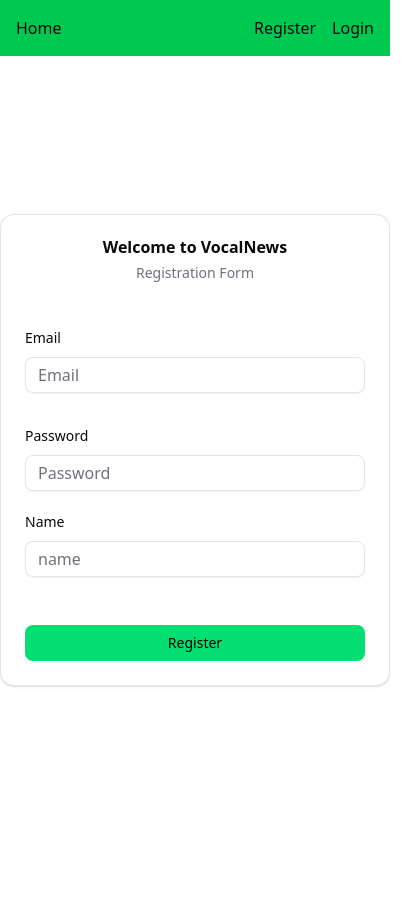
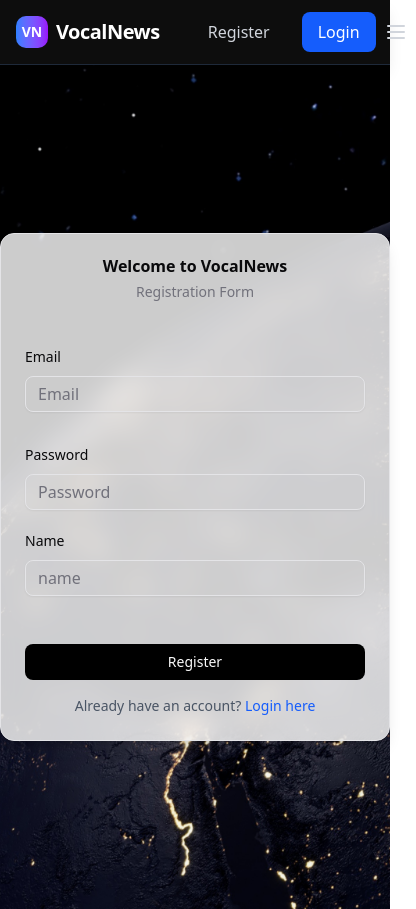
Before and after one commit to Shashwat1306/vocalNews-frontend, a React (Vite) app: page /register in a window 390 px wide. Shown: the whole page, 416 px wide, since content can reach past the window. Before the commit the page ends 844 px from the top, so only its background shows below. Built offline with nearby package versions, Linux system fonts and the light colour scheme; no server answers.

Commit message:
improved UI

```diff
--- a/modules/users/api/news-api.js
+++ b/modules/users/api/news-api.js
@@ -2,13 +2,17 @@
 
 const API_URL = import.meta.env.VITE_API_URL;
 
-export const fetchLatestNewsWithAudio = async (language = 'en') => {
+export const fetchLatestNewsWithAudio = async (language = 'en', category = 'technology') => {
     try {
-        const response = await axios.post(`${API_URL}/news/latest`, { lang: language });
+        const response = await axios.post(`${API_URL}/news/latest`, {
+            lang: language,
+            category: category
+        });
         return {
             news: response.data.news,
             audioUrl: response.data.audioUrl,
-            language: response.data.language
+            language: response.data.language,
+            category: response.data.category
         };
     } catch (error) {
         console.error("Error fetching latest news with audio:", error);
--- a/modules/users/pages/Register.jsx
+++ b/modules/users/pages/Register.jsx
@@ -8,6 +8,7 @@
 import { zodResolver } from "@hookform/resolvers/zod";
 import { Label } from "@/components/ui/label";
 import { doRegister } from "../api/user-api.js";
+import bgImage from "../../../src/assets/bg.jpg";
 
 const Register = () => {
   const [status,setStatus] = useState(false);
@@ -37,8 +38,13 @@
   }
 }
   return(
-        <div  className="h-full flex items-center justify-center">
-    <Card className="w-full max-w-md mx-auto">
+    <div
+      className="min-h-screen flex items-center justify-center bg-cover bg-center"
+      style={{
+        backgroundImage: `url(${bgImage})`,
+      }}
+    >
+    <Card className="w-full max-w-md mx-auto shadow-lg bg-white/80 backdrop-blur-md transition-all duration-300 ease-in-out hover:scale-105 hover:shadow-2xl hover:bg-white/85 transform">
       <CardHeader>
         <CardTitle className="space-y-1 text-center">Welcome to VocalNews</CardTitle>
         <CardDescription className="text-center">
@@ -89,9 +95,21 @@
           <br />
           <br />
           <div className="grid w-full max-w-sm items-center gap-3">
-            <Button className="bg-green-400 hover:bg-green-500 text-black">Register</Button>
+            <Button className="bg-black hover:bg-blue-900">Register</Button>
           </div>
         </form>
+
+        <div className="text-center mt-4">
+          <p className="text-sm text-gray-600">
+            Already have an account?{" "}
+            <button
+              onClick={() => navigate("/login")}
+              className="text-blue-600 hover:text-blue-800 hover:underline font-medium cursor-pointer"
+            >
+              Login here
+            </button>
+          </p>
+        </div>
       </CardContent>
     </Card>
     </div>
--- a/package.json
+++ b/package.json
@@ -17,6 +17,7 @@
     "axios": "^1.12.2",
     "class-variance-authority": "^0.7.1",
     "clsx": "^2.1.1",
+    "gsap": "^3.13.0",
     "lucide-react": "^0.545.0",
     "react": "^19.1.1",
     "react-dom": "^19.1.1",
--- /dev/null
+++ b/src/components/reactBits/TextType.css
@@ -0,0 +1,14 @@
+.text-type {
+  display: inline-block;
+  white-space: pre-wrap;
+}
+
+.text-type__cursor {
+  margin-left: 0.25rem;
+  display: inline-block;
+  opacity: 1;
+}
+
+.text-type__cursor--hidden {
+  display: none;
+}
--- /dev/null
+++ b/src/shared/components/Home.jsx
@@ -0,0 +1,109 @@
+import { Card, CardHeader, CardContent } from "@/components/ui/card";
+import { Button } from "@/components/ui/button";
+import { useNavigate } from "react-router-dom";
+import TextType from "@/components/reactBits/introText.jsx";
+import bgImage from "../../../src/assets/bg.jpg";
+
+const Home = () => {
+  const navigate = useNavigate();
+
+  const handleRegisterClick = () => {
+    navigate("/register");
+  };
+
+  const handleVocalNewsClick = () => {
+    navigate("/vocal-news");
+  };
+
+  return (
+    <div
+      className="min-h-screen flex items-center justify-center bg-cover bg-center"
+      style={{
+        backgroundImage: `url(${bgImage})`,
+      }}
+    >
+      <Card className="w-full max-w-2xl mx-auto shadow-lg bg-white/80 backdrop-blur-md">
+        <CardHeader className="text-center space-y-6 py-8">
+          <div className="space-y-4">
+            <TextType
+              text="Welcome to VocalNews"
+              as="h1"
+              className="text-4xl font-bold text-black"
+              typingSpeed={80}
+              showCursor={true}
+              cursorCharacter="|"
+              cursorClassName="text-blue-600"
+              textColors={["#000000"]}
+              loop={false}
+            />
+
+            <div className="mt-6">
+              <TextType
+                text="Your personalized news companion that transforms the latest headlines into engaging audio experiences. Choose your preferred language and category, then sit back and listen to the world's news unfold."
+                as="p"
+                className="text-lg text-black leading-relaxed max-w-xl mx-auto"
+                typingSpeed={30}
+                initialDelay={3000}
+                showCursor={false}
+                textColors={["#000000"]}
+                loop={false}
+              />
+            </div>
+          </div>
+        </CardHeader>
+
+        <CardContent className="pb-8">
+          <div className="flex flex-col sm:flex-row gap-4 justify-center items-center">
+            {!localStorage.token && (
+              <Button
+                onClick={handleRegisterClick}
+                className="bg-blue-600 hover:bg-blue-700 text-white px-8 py-3 text-lg font-medium rounded-lg transition-all duration-200 transform hover:scale-105"
+              >
+                🚀 Get Started - Register Now
+              </Button>
+            )}
+
+            {localStorage.token && (
+              <Button
+                onClick={handleVocalNewsClick}
+                variant="outline"
+                className="border-blue-600 text-blue-600 hover:bg-blue-50 px-8 py-3 text-lg font-medium rounded-lg transition-all duration-200"
+              >
+                🎧 Try VocalNews
+              </Button>
+            )}
+          </div>
+
+          <div className="mt-8 grid grid-cols-1 md:grid-cols-3 gap-6 text-center">
+            <div className="space-y-2">
+              <div className="text-2xl">🌍</div>
+              <h3 className="font-semibold text-black">Multi-Language</h3>
+              <p className="text-sm text-black">
+                Listen to news in English, Hindi, Spanish, French, and German
+              </p>
+            </div>
+
+            <div className="space-y-2">
+              <div className="text-2xl">📰</div>
+              <h3 className="font-semibold text-black">All Categories</h3>
+              <p className="text-sm text-black">
+                From tech to sports, business to entertainment - we've got it
+                all
+              </p>
+            </div>
+
+            <div className="space-y-2">
+              <div className="text-2xl">🎙️</div>
+              <h3 className="font-semibold text-black">AI Voices</h3>
+              <p className="text-sm text-black">
+                High-quality AI-powered voices for natural listening experience
+              </p>
+            </div>
+          </div>
+        </CardContent>
+      </Card>
+    </div>
+  );
+};
+
+export default Home;
--- a/src/shared/components/header.jsx
+++ b/src/shared/components/header.jsx
@@ -1,6 +1,7 @@
 import { Link } from "react-router-dom";
 import { useNavigate } from "react-router-dom";
 import { Button } from "@/components/ui/button";
+
 const Header = () => {
   const navigate = useNavigate();
   const handleLogout = () => {
@@ -8,25 +9,75 @@
     localStorage.removeItem("role");
     navigate("/Login");
   };
+
   return (
-    <div className="flex justify-between items-center p-4 bg-green-500">
-      <div className="flex gap-4 items-center">
-        <Link to="/">Home</Link>
-       {localStorage.token && <Link to="/vocal-news">VocalNews</Link>}
+    <header className="bg-black/95 backdrop-blur-sm border-b border-gray-800 sticky top-0 z-50 shadow-lg">
+      <div className="max-w-7xl mx-auto px-4 sm:px-6 lg:px-8">
+        <div className="flex justify-between items-center h-16">
+          {/* Left side - Logo/Brand and Navigation */}
+          <div className="flex items-center space-x-8">
+            {/* Brand/Logo - Clickable to Home */}
+            <Link
+              to="/"
+              className="flex items-center space-x-2 hover:opacity-80 transition-opacity duration-200 cursor-pointer"
+            >
+              <div className="w-8 h-8 bg-gradient-to-r from-blue-500 to-purple-600 rounded-lg flex items-center justify-center">
+                <span className="text-white font-bold text-sm">VN</span>
               </div>
-      <div className="flex gap-4 items-center">
-        {!localStorage.token && <Link to="/Register">Register</Link>}
-        {!localStorage.token && <Link to="/Login">Login</Link>}
+              <span className="text-white font-bold text-xl tracking-tight">VocalNews</span>
+            </Link>
+
+            {/* Navigation Links */}
+            <nav className="hidden md:flex items-center space-x-6">
               {localStorage.token && (
+                <Link
+                  to="/vocal-news"
+                  className="text-gray-300 hover:text-white transition-colors duration-200 font-medium hover:bg-gray-800/50 px-3 py-2 rounded-md"
+                >
+                  🎧 VocalNews
+                </Link>
+              )}
+            </nav>
+          </div>
+
+          {/* Right side - Auth Actions */}
+          <div className="flex items-center space-x-4">
+            {!localStorage.token ? (
+              <>
+                <Link
+                  to="/Register"
+                  className="text-gray-300 hover:text-white transition-colors duration-200 font-medium hover:bg-gray-800/50 px-4 py-2 rounded-md"
+                >
+                  Register
+                </Link>
+                <Link
+                  to="/Login"
+                  className="bg-blue-600 hover:bg-blue-700 text-white font-medium px-4 py-2 rounded-md transition-colors duration-200 shadow-sm"
+                >
+                  Login
+                </Link>
+              </>
+            ) : (
               <Button
                 onClick={handleLogout}
-            className="bg-green-600 hover:bg-green-800  h-8  p-2 mt-0"
+                className="bg-gradient-to-r from-red-500 to-red-600 hover:from-red-600 hover:to-red-700 text-white font-medium px-4 py-2 rounded-md transition-all duration-200 shadow-sm hover:shadow-md transform hover:scale-105"
               >
-            Log Out
+                ✨ Log Out
               </Button>
             )}
           </div>
+
+          {/* Mobile menu button - for future mobile nav implementation */}
+          <div className="md:hidden">
+            <button className="text-gray-300 hover:text-white p-2">
+              <svg className="w-6 h-6" fill="none" stroke="currentColor" viewBox="0 0 24 24">
+                <path strokeLinecap="round" strokeLinejoin="round" strokeWidth={2} d="M4 6h16M4 12h16M4 18h16" />
+              </svg>
+            </button>
           </div>
+        </div>
+      </div>
+    </header>
   );
 };
 export default Header;
--- a/src/shared/routes/AppRoutes.jsx
+++ b/src/shared/routes/AppRoutes.jsx
@@ -2,12 +2,14 @@
 import Register from "../../../modules/users/pages/Register.jsx";
 import Login from "../../../modules/users/pages/Login.jsx";
 import VocalNews from "../../../modules/users/pages/VocalNews.jsx";
+import Home from "../components/Home.jsx";
 const AppRoutes=()=>{
     return(
         <Routes>
             <Route path="/register" element={<Register/>}/>
             <Route path="/login" element={<Login/>}/>
             <Route path="/vocal-news" element={<VocalNews/>}/>
+            <Route path="/" element={<Home/>}/>
         </Routes>
     )
 }
```
Also changed, not shown: modules/users/pages/Login.jsx (+9 -3 lines), modules/users/pages/VocalNews.jsx (+44 -5 lines), src/assets/bg.jpg (added), 1 other file (tests, documents, lock files or other folders). Lines whose indentation alone changed are shown as unchanged.
